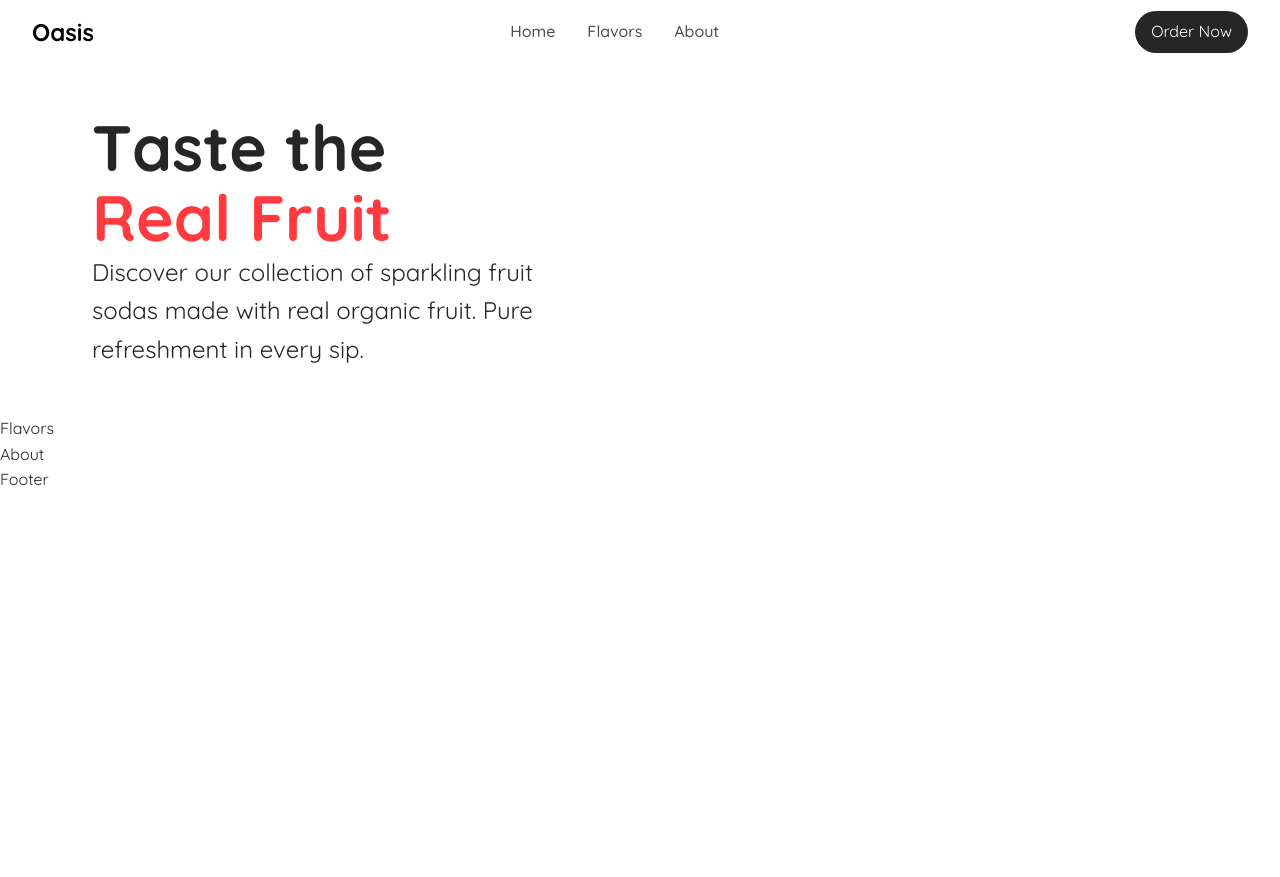
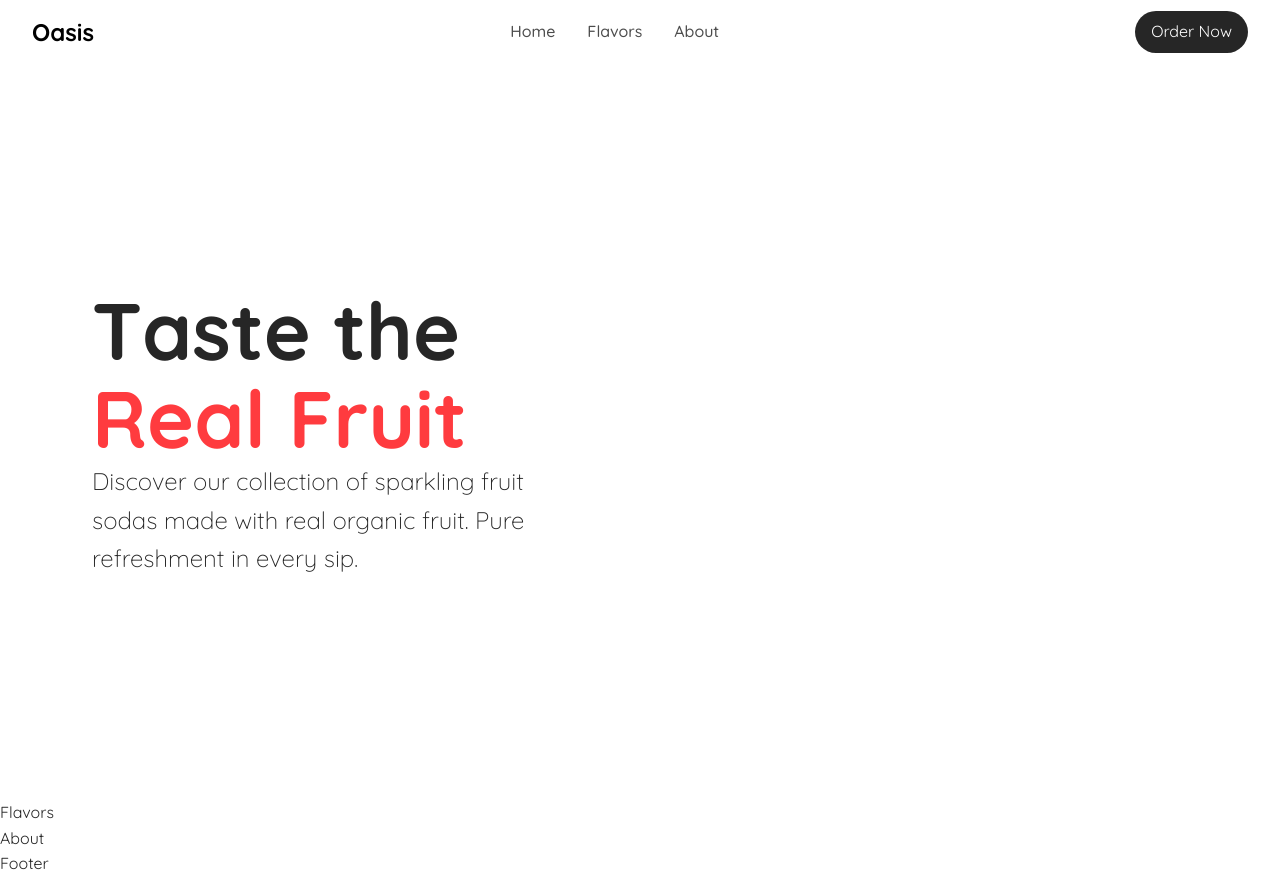
Before and after one commit to ortizrodrigo/oasis, a React (Vite) app: page / in a window 1280 px wide. Before the commit the page ends 800 px from the top, so only its background shows below. Built offline with nearby package versions, Linux system fonts and the light colour scheme.

Commit message:
style(ui): enhance hero section layout and typography

```diff
--- a/src/sections/Hero/Hero.css
+++ b/src/sections/Hero/Hero.css
@@ -5,6 +5,7 @@
   justify-items: center;
   align-items: center;
   padding: 2rem;
+  height: calc(100vh - var(--header-height));
 }
 
 .hero__content {
@@ -13,7 +14,7 @@
 }
 
 .hero__title {
-  font-size: 4rem;
+  font-size: 5rem;
   line-height: 1.1;
 }
 .hero__title--first {
@@ -25,6 +26,7 @@
 
 .hero__subtitle {
   font-size: 1.5rem;
+  font-weight: 100;
 }
 
 .hero__images {
```
